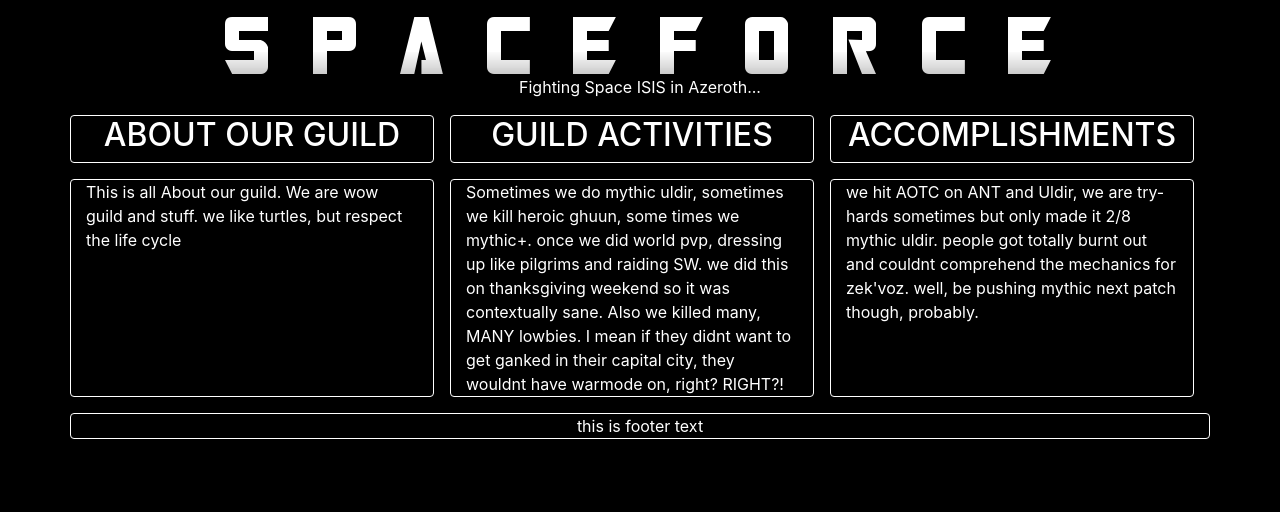
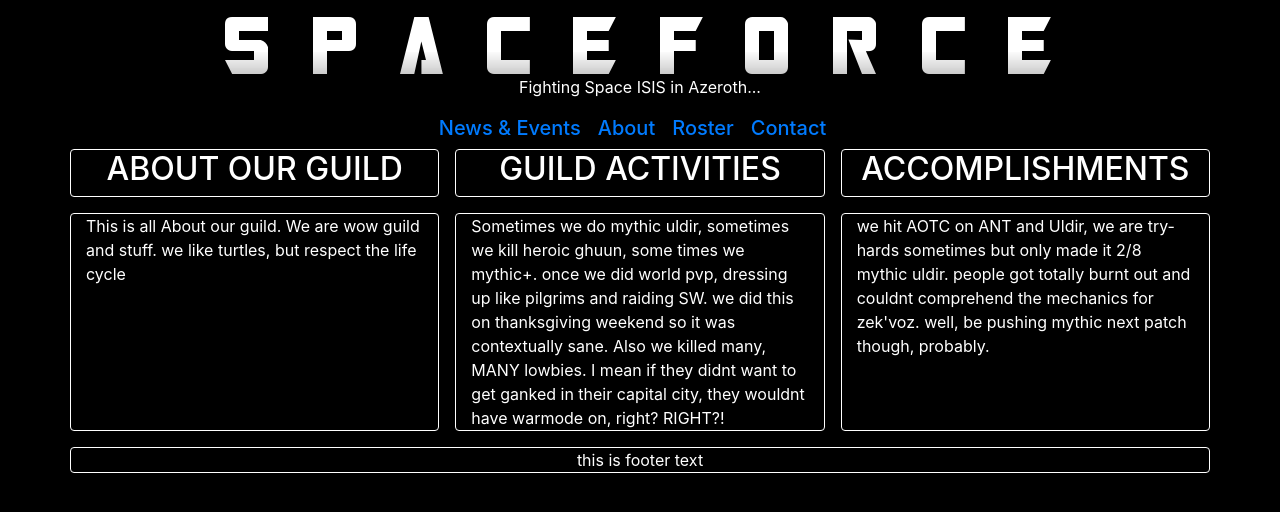
Before and after one commit to thebmo/spaceforce, a Flask app: page /about/ in a window 1280 px wide. Shown: the top 512 px of the page. Run offline with Flask 2, Linux system fonts and the light colour scheme; some libraries are stand-ins or nearby versions.

Commit message:
add links to header

```diff
--- a/index.py
+++ b/index.py
@@ -1,6 +1,6 @@
 import os
 
-from flask import Flask, jsonify, url_for, render_template, request, send_from_directory
+from flask import Flask, jsonify, url_for, redirect, render_template, request, send_from_directory
 from flask_basicauth import BasicAuth
 from flask_sqlalchemy import SQLAlchemy
 from helpers import get_env
@@ -16,7 +16,8 @@ basic_auth = BasicAuth(app)
 
 @app.route('/')
 def index():
-    return render_template('index.html')
+    # return render_template('index.html')
+    return redirect(url_for('events'))
 
 
 @app.route('/bmo/')
--- a/templates/header.html
+++ b/templates/header.html
@@ -1,11 +1,24 @@
 {% include "base.html" %}
 
 <div class="container">
-    <div class="col text-center text-white mb-3 mt-3">
-       <a href="https://www.youtube.com/watch?v=_AUXpnB065o" target="_blank">
-           <img src="{{url_for('static', filename='sf_title.png')}}" style="border: 0;">
-       </a>
+    <div class="row">
+        <div class="col text-center text-white mt-3">
+           <a href="https://www.youtube.com/watch?v=_AUXpnB065o" target="_blank">
+               <img src="{{url_for('static', filename='sf_title.png')}}" style="border: 0;">
+           </a>
 
-       <p>Fighting Space ISIS in Azeroth...</p>
+            <p>Fighting Space ISIS in Azeroth...</p>
+        </div>
     </div>
 </div>
+
+<div>
+    <center><table>
+        <tr>
+            <td class="pr-3"><h5><a href="{{url_for('events')}}">News & Events</a></h5></td>
+            <td class="pr-3"><h5><a href="{{url_for('about')}}">About</a></h5></td>
+            <td class="pr-3"><h5><a href="{{url_for('roster')}}">Roster</a></h5></td>
+            <td class="pr-3"><h5><a href="#">Contact</a></h5></td>
+         </tr>
+    </table></center>
+</div>
--- a/templates/three_cols.html
+++ b/templates/three_cols.html
@@ -4,7 +4,7 @@
 <div class="container">
     <div class="row">
     {% for item in items %}
-        <div class="col border rounded border-white mr-3 mb-3">
+        <div class="col border rounded border-white {% if not loop.last %} mr-3 {% endif %} mb-3">
             <h2 class="text-uppercase text-center">{{ item.title }}</h2>
         </div>
     {% endfor %}
@@ -12,7 +12,7 @@
 
     <div class="row">
     {% for item in items %}
-        <div class="col border rounded border-white mr-3 mb-3">
+        <div class="col border rounded border-white {% if not loop.last %} mr-3 {% endif %} mb-3">
             {% if item.content is iterable and item.content is not string %}
                 {% for content in item.content %}
                     <p class="mb-1">{{ content }} </p>
```
